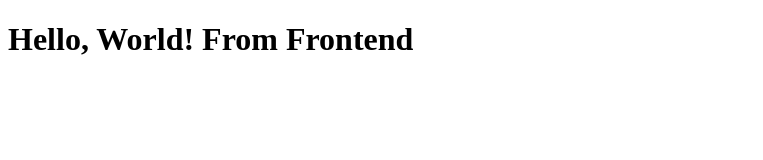
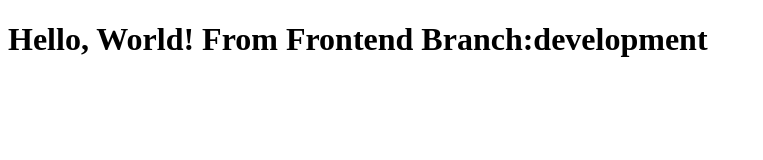
Before and after one commit to Utsav0701/Assesment1-02-08, a plain HTML site: page index.html in a window 1280 px wide. Shown: the whole page, without its empty margins (0-763 px from the left). Drawn offline with Linux system fonts and the light colour scheme.

Commit message:
front added

```diff
--- a/index.html
+++ b/index.html
@@ -6,6 +6,6 @@
     <title>Assesment 1</title>
 </head>
 <body>
-    <h1>Hello, World! From Frontend</h1>
+    <h1>Hello, World! From Frontend Branch:development</h1>
 </body>
 </html>
```
